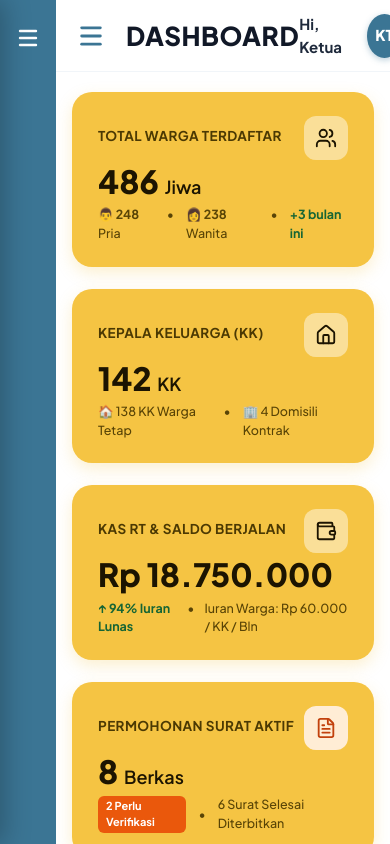
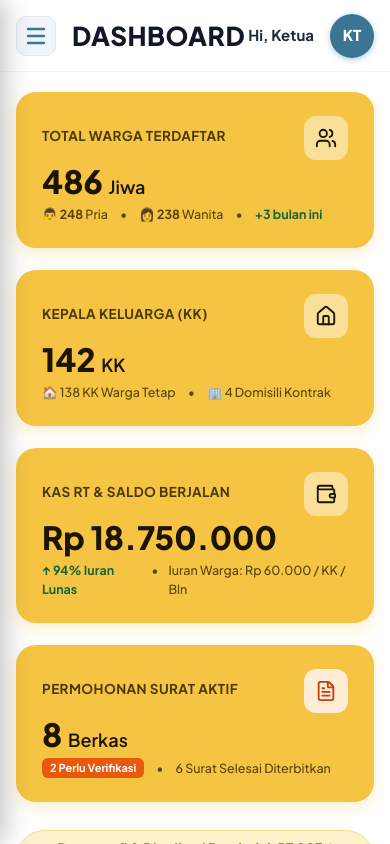
Before and after one commit to ayunisay/warga-fe, a React (Vite) app: page / in a window 390 px wide. Shown: the top 844 px of the page. Built offline with nearby package versions, Linux system fonts and the light colour scheme.

Commit message:
Remove left vertical blue strip and keep hamburger in header

```diff
--- a/src/App.jsx
+++ b/src/App.jsx
@@ -10,7 +10,6 @@ import SettingsView from './components/views/SettingsView';
 import SuratPrintModal from './components/modals/SuratPrintModal';
 import TambahWargaModal from './components/modals/TambahWargaModal';
 import { INITIAL_CITIZENS, INITIAL_SURAT, INITIAL_TRANSACTIONS } from './data/mockData';
-import { Menu } from 'lucide-react';
 import './index.css';
 
 export default function App() {
@@ -101,18 +100,7 @@ export default function App() {
 
   return (
     <div className="app-container">
-      {/* 1. Left Accent Strip (matches the wireframe leftmost vertical blue bar) */}
-      <div className="left-accent-strip">
-        <button
-          className="hamburger-btn-strip"
-          onClick={() => setIsSidebarOpen(true)}
-          title="Buka Navigasi Menu"
-        >
-          <Menu size={24} strokeWidth={2.4} />
-        </button>
-      </div>
-
-      {/* 2. Slide-out Navigation Drawer (Image 2) */}
+      {/* 1. Slide-out Navigation Drawer (Image 2) */}
       <SidebarDrawer
         isOpen={isSidebarOpen}
         onClose={() => setIsSidebarOpen(false)}
--- a/src/components/Header.jsx
+++ b/src/components/Header.jsx
@@ -6,12 +6,24 @@ export default function Header({ title, onToggleSidebar, activeRole = "Ketua RT"
     <header className="top-header">
       <div className="header-left">
         <button
-          className="hamburger-btn-strip"
+          className="header-hamburger-btn"
           onClick={onToggleSidebar}
           title="Buka Menu Navigasi"
-          style={{ color: '#3B7594', width: '38px', height: '38px' }}
+          style={{
+            color: '#3B7594',
+            width: '40px',
+            height: '40px',
+            display: 'flex',
+            alignItems: 'center',
+            justifyContent: 'center',
+            borderRadius: '10px',
+            background: '#f1f5f9',
+            border: '1px solid #e2e8f0',
+            transition: 'all 0.2s',
+            cursor: 'pointer'
+          }}
         >
-          <Menu size={28} strokeWidth={2.4} />
+          <Menu size={24} strokeWidth={2.4} />
         </button>
         <h1 className="header-title">{title}</h1>
       </div>
```
